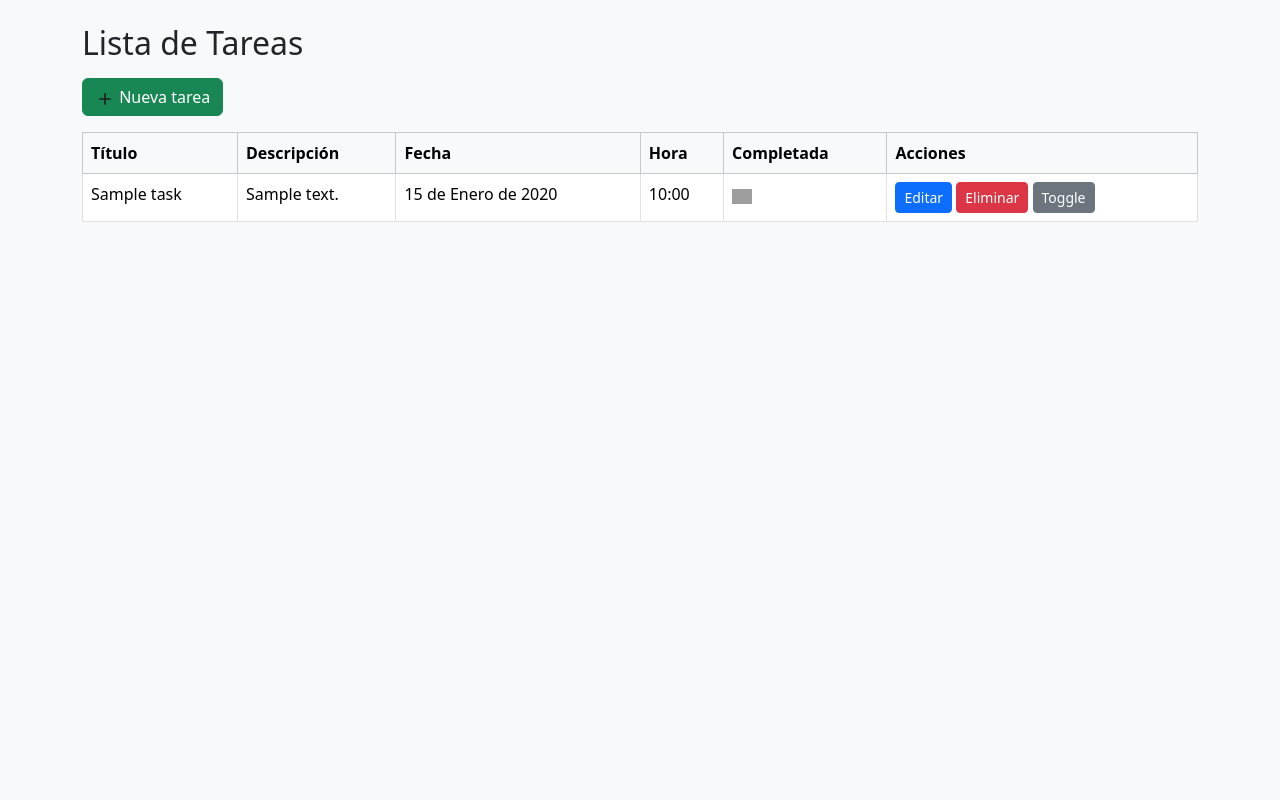
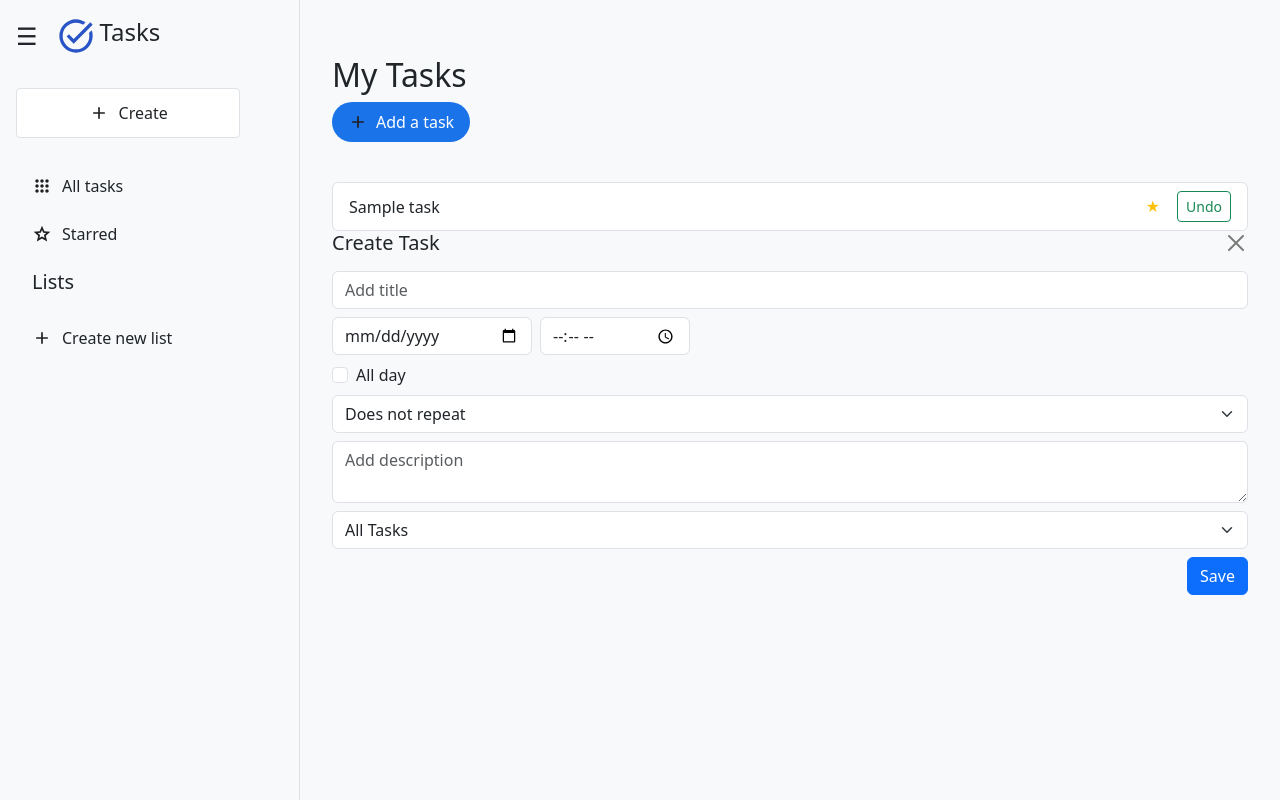
Before and after one commit to dani012345/Django_Task, a Django app: page /tasks/ in a window 1280 px wide. Run offline with Django 5.2, Linux system fonts and the light colour scheme; tables that the repository leaves empty hold one stand-in row (values such as "Sample post"); some libraries are stand-ins or nearby versions; grey boxes are pictures that could not be loaded.

Commit message:
Interfaces

```diff
--- a/google/settings.py
+++ b/google/settings.py
@@ -121,6 +121,7 @@ USE_TZ = True
 
 STATIC_URL = '/static/'
 
+
 # Default primary key field type
 # https://docs.djangoproject.com/en/5.2/ref/settings/#default-auto-field
 
--- a/task/templates/task/task_list.html
+++ b/task/templates/task/task_list.html
@@ -1,62 +1,149 @@
+{% extends "base.html" %}
 {% load static %}
-<!DOCTYPE html>
-<html lang="en">
-<head>
-  <meta charset="UTF-8">
-  <title>Lista de Tareas</title>
-  <!-- Vincular Bootstrap local -->
-  <link rel="stylesheet" href="{% static 'assets/bootstrap.css' %}">
-  <script src="{% static 'assets/bootstrap.bundle.js' %}"></script>
-</head>
-<body style="background-color: #f8f9fa;">
+{% block title %}My Tasks{% endblock %}
+{% block content %}
 
-<div class="container mt-4">
-  <h2 class="mb-3">Lista de Tareas</h2>
-  <!-- Botón para crear nueva tarea -->
-  <a href="{% url 'task_create' %}" class="btn btn-success mb-3">
-    <img src="{% static 'icons/add.svg' %}" alt="Agregar" width="20"> Nueva tarea
-  </a>
+<h2 class="mt-4">My Tasks</h2>
 
-  <!-- Tabla de tareas -->
-  <table class="table table-hover table-bordered">
-    <thead class="table-light">
-      <tr>
-        <th>Título</th>
-        <th>Descripción</th>
-        <th>Fecha</th>
-        <th>Hora</th>
-        <th>Completada</th>
-        <th>Acciones</th>
-      </tr>
-    </thead>
-    <tbody>
-      {% for task in tasks %}
-      <tr>
-        <td>{{ task.title }}</td>
-        <td>{{ task.description }}</td>
-        <td>{{ task.date }}</td>
-        <td>{{ task.time }}</td>
-        <td>
-          {% if task.completed %}
-            <img src="{% static 'icons/check.svg' %}" alt="Completada" width="20">
-          {% else %}
-            <img src="{% static 'icons/history.svg' %}" alt="Pendiente" width="20">
-          {% endif %}
-        </td>
-        <td>
-          <a href="{% url 'task_update' task.pk %}" class="btn btn-primary btn-sm">Editar</a>
-          <a href="{% url 'task_delete' task.pk %}" class="btn btn-danger btn-sm">Eliminar</a>
-          <a href="{% url 'task_toggle' task.pk %}" class="btn btn-secondary btn-sm">Toggle</a>
-        </td>
-      </tr>
-      {% empty %}
-      <tr>
-        <td colspan="6" class="text-center">No hay tareas registradas</td>
-      </tr>
-      {% endfor %}
-    </tbody>
-  </table>
+<!-- Botón Add a task -->
+<button class="btn-task mb-3" onclick="toggleAddTaskForm()">
+  <img src="{% static 'icons/add.svg' %}" alt="Add" width="20">
+  Add a task
+</button>
+
+<!-- Formulario inline Add a task -->
+<div id="add-task-form" class="card p-3 mt-3" style="display:none; max-width:500px;">
+  <form method="post" action="{% url 'task_create' %}">
+    {% csrf_token %}
+    <!-- Checkbox + Title -->
+    <div class="d-flex align-items-center mb-2">
+      <input type="checkbox" class="form-check-input me-2">
+      <input type="text" name="title" class="form-control" placeholder="Title">
+    </div>
+    <!-- Details -->
+    <div class="mb-2">
+      <textarea name="description" class="form-control" placeholder="Details"></textarea>
+    </div>
+    <!-- Botones rápidos de fecha -->
+    <div class="d-flex gap-2 mb-2">
+      <button type="button" class="btn btn-light border" onclick="setDate('today')">Today</button>
+      <button type="button" class="btn btn-light border" onclick="setDate('tomorrow')">Tomorrow</button>
+      <button type="button" class="btn btn-light border" onclick="openCalendar()">
+        <img src="{% static 'icons/calendar.svg' %}" alt="Calendar" width="16"> Pick a date
+      </button>
+    </div>
+    <!-- Campo de fecha oculto -->
+    <input type="date" id="task-date" name="date" class="form-control mb-2" style="display:none;">
+    <!-- Botones Save y Cancel -->
+    <div class="d-flex gap-2">
+      <button type="submit" class="btn btn-primary">Save</button>
+      <button type="button" class="btn btn-secondary" onclick="toggleAddTaskForm()">Cancel</button>
+    </div>
+  </form>
 </div>
 
-</body>
-</html>
+<!-- Lista de tareas -->
+{% if tasks %}
+  <ul class="list-group mt-4">
+    {% for task in tasks %}
+      <li class="list-group-item d-flex justify-content-between align-items-center">
+        {{ task.title }}
+        <div class="d-flex gap-2">
+          <!-- Botón estrella -->
+          <a href="{% url 'task_toggle_star' task.pk %}" class="btn btn-sm">
+            {% if task.starred %}
+              <span class="text-warning">&#9733;</span> <!-- estrella llena -->
+            {% else %}
+              <span class="text-secondary">&#9734;</span> <!-- estrella vacía -->
+            {% endif %}
+          </a>
+          <!-- Botón toggle completado -->
+          <a href="{% url 'task_toggle' task.pk %}" class="btn btn-outline-success btn-sm">
+            {% if task.completed %}Undo{% else %}Complete{% endif %}
+          </a>
+        </div>
+      </li>
+    {% endfor %}
+  </ul>
+{% else %}
+  <!-- Estado vacío -->
+  <div class="empty-state text-center mt-5">
+    <img src="{% static 'icons/add_task.png' %}" alt="No tasks illustration" style="max-width:500px;"width="125" >
+    <h3>No tasks yet</h3>
+    <p>Add your to-dos and keep track of them across your workspace</p>
+  </div>
+{% endif %}
+
+  <!-- Header con título y botón de cerrar -->
+  <div class="d-flex justify-content-between align-items-center mb-3">
+    <h5 class="mb-0">Create Task</h5>
+    <button type="button" class="btn-close" aria-label="Close" onclick="toggleCreateTaskPane()"></button>
+  </div>
+
+  <!-- Formulario -->
+  <form method="post" action="{% url 'task_create' %}">
+    {% csrf_token %}
+    <div class="mb-2">
+      <input type="text" name="title" class="form-control" placeholder="Add title">
+    </div>
+    <div class="d-flex gap-2 mb-2">
+      <input type="date" name="date" class="form-control" style="max-width:200px;">
+      <input type="time" name="time" class="form-control" style="max-width:150px;">
+    </div>
+    <div class="form-check mb-2">
+      <input type="checkbox" class="form-check-input" id="allDay" name="all_day">
+      <label class="form-check-label" for="allDay">All day</label>
+    </div>
+    <div class="mb-2">
+      <select name="repeat" class="form-select">
+        <option selected>Does not repeat</option>
+        <option>Daily</option>
+        <option>Weekly</option>
+        <option>Monthly</option>
+      </select>
+    </div>
+    <div class="mb-2">
+      <textarea name="description" class="form-control" placeholder="Add description"></textarea>
+    </div>
+    <div class="mb-2">
+      <select name="list" class="form-select">
+        <option selected>All Tasks</option>
+      </select>
+    </div>
+    <div class="d-flex justify-content-end">
+      <button type="submit" class="btn btn-primary">Save</button>
+    </div>
+  </form>
+</div>
+
+<script>
+  function toggleAddTaskForm() {
+    const form = document.getElementById("add-task-form");
+    form.style.display = (form.style.display === "none") ? "block" : "none";
+  }
+
+  function setDate(option) {
+    const dateInput = document.getElementById("task-date");
+    const today = new Date();
+    if (option === "today") {
+      dateInput.valueAsDate = today;
+    } else if (option === "tomorrow") {
+      today.setDate(today.getDate() + 1);
+      dateInput.valueAsDate = today;
+    }
+    dateInput.style.display = "block";
+  }
+
+  function openCalendar() {
+    const dateInput = document.getElementById("task-date");
+    dateInput.style.display = "block";
+    dateInput.focus();
+  }
+
+  function toggleCreateTaskPane() {
+    const pane = document.getElementById("create-task-pane");
+    pane.style.display = (pane.style.display === "none") ? "block" : "none";
+  }
+</script>
+
+{% endblock %}
--- a/task/urls.py
+++ b/task/urls.py
@@ -2,19 +2,30 @@ from django.urls import path
 from . import views
 
 urlpatterns = [
-    # Users
+    # --- USERS ---
     path('users/', views.user_list, name='user_list'),
     path('users/new/', views.user_create, name='user_create'),
+    path('users/<int:pk>/edit/', views.user_update, name='user_update'),
+    path('users/<int:pk>/delete/', views.user_delete, name='user_delete'),
 
-    # Lists
+    # --- LISTS ---
     path('lists/', views.list_list, name='list_list'),
     path('lists/new/', views.list_create, name='list_create'),
+    path('lists/<int:pk>/edit/', views.list_update, name='list_update'),
+    path('lists/<int:pk>/delete/', views.list_delete, name='list_delete'),
+    path('lists/my/', views.my_tasks, name='list_my'),
 
-    # Tasks
+    # --- TASKS ---
     path('tasks/', views.task_list, name='task_list'),
     path('tasks/new/', views.task_create, name='task_create'),
+    path('tasks/<int:pk>/edit/', views.task_update, name='task_update'),
+    path('tasks/<int:pk>/delete/', views.task_delete, name='task_delete'),
     path('tasks/<int:pk>/toggle/', views.task_toggle, name='task_toggle'),
 
-    # Google redirect
+    # --- STARRED ---
+    path('tasks/<int:pk>/star/', views.task_toggle_star, name='task_toggle_star'),
+    path('tasks/starred/', views.starred_tasks, name='starred_tasks'),
+
+    # --- EXTRA ---
     path('google/', views.go_to_google, name='go_to_google'),
 ]
--- a/task/views.py
+++ b/task/views.py
@@ -68,6 +68,9 @@ def task_delete(request, pk):
         return redirect('task_list')
     return render(request, 'task/task_confirm_delete.html', {'task': task})
 
+def my_tasks(request):
+    return render(request, 'task/my_tasks.html')
+
 # --- LISTS ---
 def list_list(request):
     lists = List.objects.all()
@@ -101,11 +104,25 @@ def list_delete(request, pk):
         return redirect('list_list')
     return render(request, 'task/list_confirm_delete.html', {'list': lista})
 
+# --- TOGGLES ---
 def task_toggle(request, pk):
     task = get_object_or_404(Task, pk=pk)
     task.completed = not task.completed
     task.save()
     return redirect('task_list')
 
+def task_toggle_star(request, pk):
+    task = get_object_or_404(Task, pk=pk)
+    task.starred = not task.starred
+    task.save()
+    # redirige a la vista de starred para que se vea el cambio
+    return redirect('starred_tasks')
+
+# --- STARRED ---
+def starred_tasks(request):
+    tasks = Task.objects.filter(starred=True)
+    return render(request, 'task/starred.html', {'tasks': tasks})
+
+# --- EXTRA ---
 def go_to_google(request):
     return redirect("https://www.google.com")
--- /dev/null
+++ b/templates/base.html
@@ -0,0 +1,211 @@
+{% load static %}
+<!DOCTYPE html>
+<html lang="en">
+<head>
+  <meta charset="UTF-8">
+  <title>{% block title %}Task Manager{% endblock %}</title>
+  <link rel="stylesheet" href="{% static 'assets/bootstrap.css' %}">
+  <script src="{% static 'assets/bootstrap.bundle.js' %}"></script>
+  <style>
+    body { background-color: #f8f9fa; }
+
+    /* Sidebar */
+    .sidebar {
+      position: fixed; top: 0; left: 0; height: 100vh;
+      width: 300px; background-color: #f8f9fa; color: #212529;
+      border-right: 1px solid #dee2e6;
+      display: flex; flex-direction: column;
+    }
+
+    .sidebar-header {
+      display: flex; align-items: center; padding: 1rem;
+      flex-shrink: 0;
+    }
+
+    #sidebar-menu {
+      flex-grow: 1;
+      transition: opacity 0.3s ease-in-out, height 0.3s ease-in-out;
+    }
+    #sidebar-menu.hidden {
+      opacity: 0; visibility: hidden; height: 0; overflow: hidden;
+    }
+
+    .content {
+      margin-left: 300px; padding: 2rem;
+      transition: margin-left 0.3s ease-in-out;
+    }
+    .content.expanded {
+      margin-left: 80px;
+    }
+
+    .sidebar a {
+      color: #212529; text-decoration: none; display: flex;
+      align-items: center; gap: 10px; padding: 0.75rem 1rem;
+      border-radius: 4px;
+    }
+    .sidebar a:hover { background-color: #e9ecef; color: #000; }
+    .sidebar h4 { margin-left: 0.5rem; }
+
+    .menu-toggle { cursor: pointer; font-size: 24px; margin-right: 10px; }
+    .btn-create { background-color: #fff; color: #000; border: 1px solid #dee2e6; }
+    .btn-create:hover { background-color: #f8f9fa; color: #000; }
+
+    .btn-task {
+      background-color: #1a73e8;
+      color: #fff;
+      border: none;
+      border-radius: 20px;
+      font-weight: 500;
+      padding: 8px 16px;
+      display: inline-flex;
+      align-items: center;
+      justify-content: center;
+      transition: background-color 0.2s ease-in-out;
+    }
+    .btn-task:hover { background-color: #1669c1; }
+    .btn-task img { margin-right: 8px; }
+
+    /* Pestañas flotantes */
+    .floating-pane {
+      display:none; position:absolute; top:40px; right:20px; left:20px;
+      max-width:600px; margin:auto; z-index:1000; background:#fff;
+    }
+
+    .floating-pane-visible {
+    display: block; /* siempre visible */
+    position: absolute;
+    top: 40px;
+    right: 20px;
+    left: 20px;
+    max-width: 600px;
+    margin: auto;
+    z-index: 1000;
+    background: #fff;
+    }
+
+  </style>
+</head>
+<body>
+
+<!-- Sidebar -->
+<div class="sidebar">
+  <div class="sidebar-header">
+    <span class="menu-toggle" onclick="toggleMenu()">&#9776;</span>
+    <img src="{% static 'icons/tasks_logo.svg' %}" alt="Tasks Logo" width="40" class="ms-2">
+    <h4 class="ms-1">Tasks</h4>
+  </div>
+
+  <div id="sidebar-menu">
+    <a href="javascript:void(0)"
+       class="mt-3 btn btn-create w-75 d-flex align-items-center justify-content-center mb-4 ms-3"
+       onclick="toggleCreateTaskPane()">
+      <img src="{% static 'icons/add.svg' %}" alt="Create Task" width="20"> Create
+    </a>
+    <a href="{% url 'task_list' %}" class="ms-3">
+      <img src="{% static 'icons/apps.svg' %}" alt="All Tasks" width="20"> All tasks
+    </a>
+    <a href="{% url 'starred_tasks' %}" class="ms-3">
+      <img src="{% static 'icons/star.svg' %}" alt="Starred" width="20"> Starred
+    </a>
+    <a href="javascript:void(0)" class="text-decoration-none ms-3 fw-bold" onclick="toggleSection('mytasks-submenu')">
+      <h5 class="d-inline">Lists</h5>
+    </a>
+    <div id="mytasks-submenu" class="ms-3">
+      <a href="#"><img src="{% static 'icons/archive.svg' %}" alt="My Tasks" width="15"> My Tasks</a>
+    </div>
+    <a href="javascript:void(0)" class="ms-3" onclick="toggleCreateListPane()">
+      <img src="{% static 'icons/add.svg' %}" alt="New List" width="20"> Create new list
+    </a>
+  </div>
+</div>
+
+<!-- Content -->
+<div class="content" id="content">
+  {% block content %}{% endblock %}
+</div>
+
+<!-- Pestaña flotante Create Task -->
+<div id="create-task-pane" class="floating-pane card shadow p-3">
+  <div class="d-flex justify-content-between align-items-center mb-3">
+    <h5 class="mb-0">Create Task</h5>
+    <button type="button" class="btn-close" aria-label="Close" onclick="toggleCreateTaskPane()"></button>
+  </div>
+  <form method="post" action="{% url 'task_create' %}">
+    {% csrf_token %}
+    <div class="mb-2">
+      <input type="text" name="title" class="form-control" placeholder="Add title">
+    </div>
+    <div class="d-flex gap-2 mb-2">
+      <input type="date" name="date" class="form-control" style="max-width:200px;">
+      <input type="time" name="time" class="form-control" style="max-width:150px;">
+    </div>
+    <div class="form-check mb-2">
+      <input type="checkbox" class="form-check-input" id="allDay" name="all_day">
+      <label class="form-check-label" for="allDay">All day</label>
+    </div>
+    <div class="mb-2">
+      <select name="repeat" class="form-select">
+        <option selected>Does not repeat</option>
+        <option>Daily</option>
+        <option>Weekly</option>
+        <option>Monthly</option>
+      </select>
+    </div>
+    <div class="mb-2">
+      <textarea name="description" class="form-control" placeholder="Add description"></textarea>
+    </div>
+    <div class="mb-2">
+      <select name="list" class="form-select">
+        <option selected>My Tasks</option>
+      </select>
+    </div>
+    <div class="d-flex justify-content-end">
+      <button type="submit" class="btn btn-primary">Save</button>
+    </div>
+  </form>
+</div>
+
+<!-- Pestaña flotante Create New List -->
+<div id="create-list-pane" class="floating-pane card shadow p-3">
+  <div class="d-flex justify-content-between align-items-center mb-3">
+    <h5 class="mb-0">Create new list</h5>
+    <button type="button" class="btn-close" aria-label="Close" onclick="toggleCreateListPane()"></button>
+  </div>
+  <form method="post" action="{% url 'list_create' %}">
+    {% csrf_token %}
+    <div class="mb-2">
+      <input type="text" name="name" class="form-control" placeholder="Enter name">
+    </div>
+    <div class="d-flex justify-content-end gap-2">
+      <button type="button" class="btn btn-link" onclick="toggleCreateListPane()">Cancel</button>
+      <button type="submit" class="btn btn-primary">Done</button>
+    </div>
+  </form>
+</div>
+
+<script>
+  function toggleSection(id) {
+    const section = document.getElementById(id);
+    section.style.display = (section.style.display === "none") ? "block" : "none";
+  }
+  document.getElementById("mytasks-submenu").style.display = "none";
+
+  function toggleMenu() {
+    const menu = document.getElementById("sidebar-menu");
+    const content = document.getElementById("content");
+    menu.classList.toggle("hidden");
+    content.classList.toggle("expanded");
+  }
+
+  function toggleCreateTaskPane() {
+    const pane = document.getElementById("create-task-pane");
+    pane.style.display = (pane.style.display === "none") ? "block" : "none";
+  }
+
+  function toggleCreateListPane() {
+    const pane = document.getElementById("create-list-pane");
+    pane.style.display = (pane.style.display === "none") ? "block" : "none";
+  }
+</script>
+
+</body>
```
Also changed, not shown: task/forms.py (+10 -6 lines), task/models.py (+14 -0 lines), task/templates/starred.html (added, +45 -0 lines), task/templates/task/list_list.html (added, +31 -0 lines), task/templates/task/my_tasks.html (added, +8 -0 lines), task/templates/task/task_form.html (added, +37 -0 lines), task/templates/task/task_update.html (added, +37 -0 lines), task/migrations/0002_task_all_day_task_repeat.py (added), task/migrations/0003_task_starred.py (added), task/static/icons/add_task.png (added), task/static/icons/tasks_logo.svg (added).
